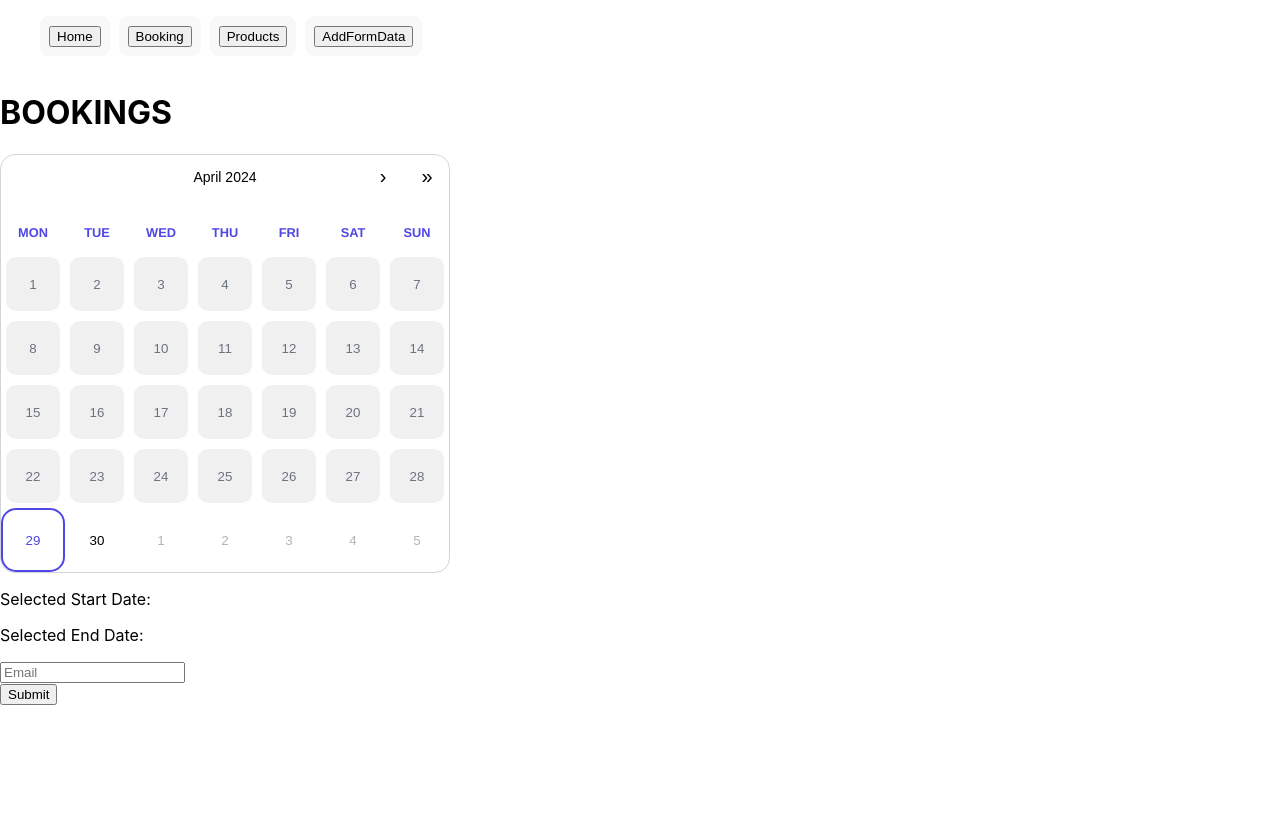
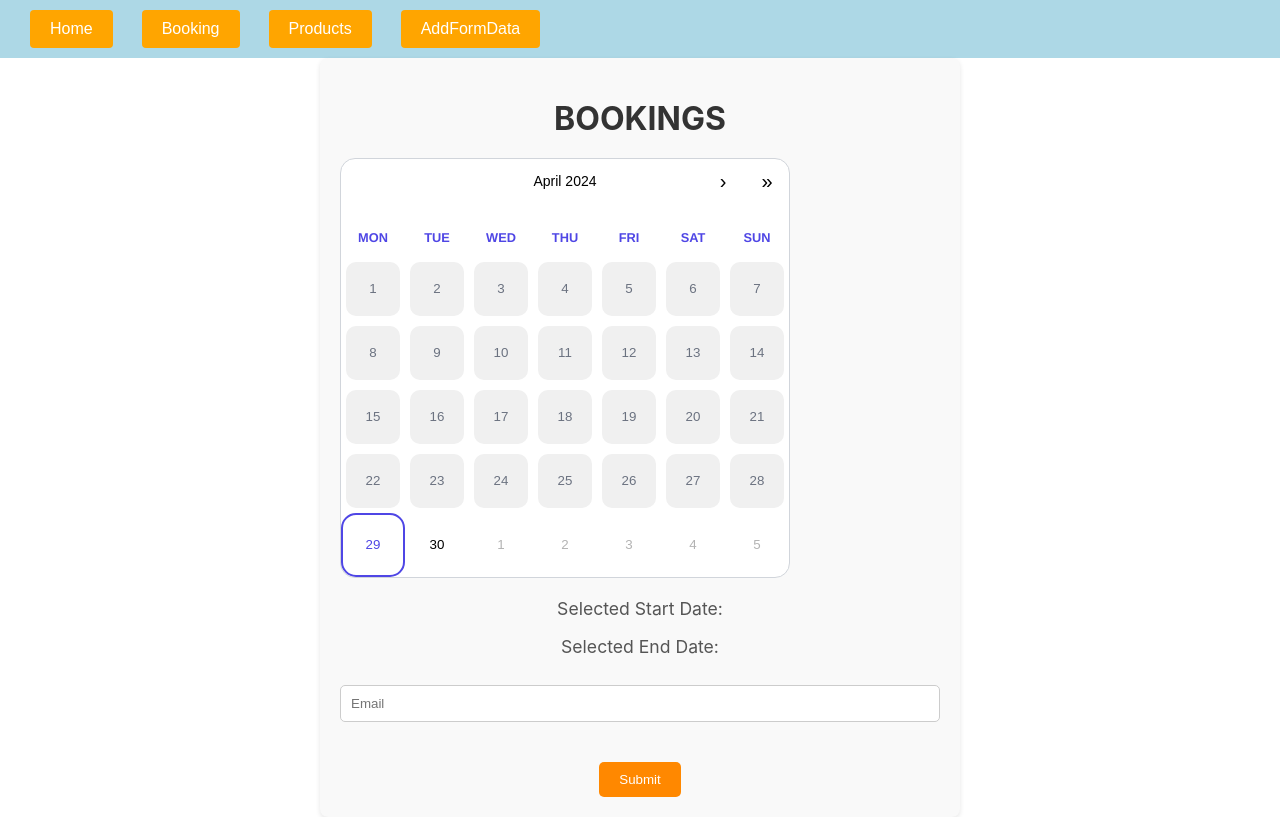
Before and after one commit to mikk369/booking, a React (Create React App) app: page /bookings in a window 1280 px wide. Built offline with nearby package versions, Linux system fonts and the light colour scheme.

Commit message:
added styles for pages

```diff
--- a/src/AddFormData.js
+++ b/src/AddFormData.js
@@ -28,39 +28,95 @@ function AddFormData() {
   };
 
   return (
-    <form onSubmit={handleSubmit}>
-      <div>
-        <label htmlFor="fromDate">From:</label>
+    <form onSubmit={handleSubmit} style={styles.form}>
+      <div style={styles.formGroup}>
+        <label htmlFor="fromDate" style={styles.label}>
+          From:
+        </label>
         <input
           type="date"
           id="fromDate"
           value={fromDate}
           onChange={handleFromDateChange}
           required
+          style={styles.input}
         />
       </div>
-      <div>
-        <label htmlFor="toDate">To:</label>
+      <div style={styles.formGroup}>
+        <label htmlFor="toDate" style={styles.label}>
+          To:
+        </label>
         <input
           type="date"
           id="toDate"
           value={toDate}
           onChange={handleToDateChange}
           required
+          style={styles.input}
         />
       </div>
-      <div>
-        <label htmlFor="name">Name:</label>
+      <div style={styles.formGroup}>
+        <label htmlFor="name" style={styles.label}>
+          Name:
+        </label>
         <input
           type="text"
           id="name"
           value={name}
           onChange={handleNameChange}
           required
+          style={styles.input}
         />
       </div>
-      <button type="submit">Submit</button>
+      <button type="submit" style={styles.button}>
+        Submit
+      </button>
     </form>
   );
 }
+
+const styles = {
+  form: {
+    display: 'flex',
+    flexDirection: 'column',
+    alignItems: 'center',
+    padding: '20px',
+    backgroundColor: '#f9f9f9',
+    borderRadius: '8px',
+    boxShadow: '0 2px 5px rgba(0, 0, 0, 0.1)',
+    maxWidth: '400px',
+    margin: '0 auto',
+  },
+  formGroup: {
+    display: 'flex',
+    flexDirection: 'column',
+    marginBottom: '15px',
+    width: '100%',
+  },
+  label: {
+    marginBottom: '5px',
+    fontSize: '1em',
+    color: '#333',
+  },
+  input: {
+    padding: '10px',
+    borderRadius: '5px',
+    border: '1px solid #ccc',
+    fontSize: '1em',
+    width: '100%',
+  },
+  button: {
+    backgroundColor: '#ff8800',
+    color: 'white',
+    padding: '10px 20px',
+    border: 'none',
+    borderRadius: '5px',
+    cursor: 'pointer',
+    fontSize: '1em',
+    transition: 'background-color 0.3s ease',
+  },
+  buttonHover: {
+    backgroundColor: '#ff5500',
+  },
+};
 export default AddFormData;
--- a/src/Bookings.js
+++ b/src/Bookings.js
@@ -39,13 +39,13 @@ const Bookings = () => {
       const startdate = startDate.toISOString().split('T')[0];
       const enddate = endDate.toISOString().split('T')[0];
 
-    const formData = {
-      startdate: startdate,
-      enddate: enddate,
-      email: document.getElementById('email').value,
-    };
+      const formData = {
+        startdate: startdate,
+        enddate: enddate,
+        email: document.getElementById('email').value,
+      };
 
-      const response = await axios.post(
+      await axios.post(
         'https://webcodes.ee/test/wp-json/bookings/v1/add-booking',
         formData
       );
@@ -56,8 +56,8 @@ const Bookings = () => {
   };
 
   return (
-    <div>
-      <h1>BOOKINGS</h1>
+    <div style={styles.container}>
+      <h1 style={styles.heading}>BOOKINGS</h1>
       <ReactCalendar
         minDate={new Date()}
         className="REACT-CALENDAR"
@@ -66,20 +66,82 @@ const Bookings = () => {
         value={[startDate, endDate]} // Highlight selected date range
       />
       {startDate && endDate && error && (
-        <div className="smaller-than">
-          <h3>Start date cannot be greater than end date</h3>
+        <div style={styles.errorContainer}>
+          <h3 style={styles.errorText}>
+            Start date cannot be greater than end date
+          </h3>
         </div>
       )}
       {!error && (
-        <div>
-          <p>Selected Start Date: {startDate && startDate.toDateString()}</p>
-          <p>Selected End Date: {endDate && endDate.toDateString()}</p>
-          <input id="email" placeholder="Email"></input>
+        <div style={styles.dateInfoContainer}>
+          <p style={styles.dateText}>
+            Selected Start Date: {startDate && startDate.toDateString()}
+          </p>
+          <p style={styles.dateText}>
+            Selected End Date: {endDate && endDate.toDateString()}
+          </p>
+          <input id="email" placeholder="Email" style={styles.input}></input>
         </div>
       )}
-      <button onClick={handleSubmit}>Submit</button>
+      <button onClick={handleSubmit} style={styles.button}>
+        Submit
+      </button>
     </div>
   );
 };
 
+const styles = {
+  container: {
+    textAlign: 'center',
+    padding: '20px',
+    backgroundColor: '#f9f9f9',
+    borderRadius: '8px',
+    boxShadow: '0 2px 5px rgba(0, 0, 0, 0.1)',
+    maxWidth: '600px',
+    margin: '0 auto',
+  },
+  heading: {
+    fontSize: '2em',
+    color: '#333',
+    marginBottom: '20px',
+  },
+  errorContainer: {
+    margin: '20px 0',
+    backgroundColor: '#ffdddd',
+    border: '1px solid #ff8888',
+    borderRadius: '5px',
+    padding: '10px',
+  },
+  errorText: {
+    color: '#ff5555',
+    fontWeight: 'bold',
+  },
+  dateInfoContainer: {
+    margin: '20px 0',
+  },
+  dateText: {
+    fontSize: '1.1em',
+    color: '#555',
+  },
+  input: {
+    padding: '10px',
+    borderRadius: '5px',
+    border: '1px solid #ccc',
+    marginTop: '10px',
+    width: 'calc(100% - 22px)',
+  },
+  button: {
+    backgroundColor: '#ff8800',
+    color: 'white',
+    padding: '10px 20px',
+    border: 'none',
+    borderRadius: '5px',
+    cursor: 'pointer',
+    marginTop: '20px',
+    transition: 'background-color 0.3s ease',
+  },
+  buttonHover: {
+    backgroundColor: '#ff5500',
+  },
+};
 export default Bookings;
--- a/src/GetPosts.js
+++ b/src/GetPosts.js
@@ -8,12 +8,16 @@ const PostList = () => {
   useEffect(() => {
     const fetchPostsAndComments = async () => {
       try {
-        const response = await axios.get('https://webcodes.ee/test/wp-json/wp/v2/posts');
+        const response = await axios.get(
+          'https://webcodes.ee/test/wp-json/wp/v2/posts'
+        );
         const postsData = response.data;
 
         // Fetch comments for each post concurrently
-        const commentsPromises = postsData.map(async post => {
-          const commentsResponse = await axios.get(`https://webcodes.ee/test/wp-json/wp/v2/comments?post=${post.id}`);
+        const commentsPromises = postsData.map(async (post) => {
+          const commentsResponse = await axios.get(
+            `https://webcodes.ee/test/wp-json/wp/v2/comments?post=${post.id}`
+          );
           return { ...post, comments: commentsResponse.data };
         });
 
@@ -32,29 +36,36 @@ const PostList = () => {
 
   if (loading) {
     return (
-      <div className='loading-container'>
-        <div className='loading'>Loading...</div>
+      <div className="loading-container">
+        <div className="loading">Loading...</div>
       </div>
-    )
+    );
   }
 
   return (
-    <div className='postPage'>
+    <div className="postPage">
       <h2>Recent Posts</h2>
-      <ul className='posts'>
-        {posts.map(post => (
-          <li className="posts" key={post.id}>
+      <ul className="posts">
+        {posts.map((post) => (
+          <li className="post" key={post.id}>
             <h3>{post.title.rendered}</h3>
             <div dangerouslySetInnerHTML={{ __html: post.content.rendered }} />
-            <p>Author: {post.author}</p>
-            <p>Date: {new Date(post.date).toLocaleDateString()}</p>
-            {post.comments.length > 0 && (
+            <p className="author">Author: {post.author}</p>
+            <p className="date">
+              Date: {new Date(post.date).toLocaleDateString()}
+            </p>
+            {post.comments && post.comments.length > 0 && (
               <div>
-                <h4>Comment:</h4>
+                <h4>Comments:</h4>
                 <ul>
-                  {post.comments.map(comment => (
+                  {post.comments.map((comment) => (
                     <li key={comment.id}>
-                      <strong>{comment.author_name}</strong>: {<div dangerouslySetInnerHTML={{ __html: comment.content.rendered }} />}
+                      <strong>{comment.author_name}</strong>:{' '}
+                      <div
+                        dangerouslySetInnerHTML={{
+                          __html: comment.content.rendered,
+                        }}
+                      />
                     </li>
                   ))}
                 </ul>
--- a/src/GetProducts.js
+++ b/src/GetProducts.js
@@ -51,8 +51,6 @@ const GetProducts = () => {
               dangerouslySetInnerHTML={{
                 __html: product.short_description,
               }}></span>
-
-            {/* Add more product details as needed */}
           </li>
         ))}
       </ul>
--- a/src/NavBar.js
+++ b/src/NavBar.js
@@ -3,26 +3,26 @@ import { Link } from 'react-router-dom';
 
 const NavBar = () => {
   return (
-    <nav>
+    <nav className="navbar">
       <ul className="navUl">
         <li>
           <Link to="/">
-            <button className="home">Home</button>
+            <button className="navButton home">Home</button>
           </Link>
         </li>
         <li>
           <Link to="/bookings">
-            <button className="booking">Booking</button>
+            <button className="navButton booking">Booking</button>
           </Link>
         </li>
         <li>
           <Link to="/getproducts">
-            <button className="getproducts">Products</button>
+            <button className="navButton getproducts">Products</button>
           </Link>
         </li>
         <li>
           <Link to="/addformdata">
-            <button className="addformdata">AddFormData</button>
+            <button className="navButton addformdata">AddFormData</button>
           </Link>
         </li>
       </ul>
--- a/src/index.css
+++ b/src/index.css
@@ -28,17 +28,58 @@ code {
 .loading {
   font-size: 24px;
 }
-
-.postPage {
-  padding: 1rem;
-}
-
+/* NAV  */
 nav {
   display: flex;
 }
 
 .navUl {
   gap: 9px;
+}
+.navbar {
+  background-color: lightblue;
+  padding: 10px 20px;
+}
+
+.navUl {
+  list-style: none;
+  display: flex;
+  justify-content: space-around;
+  margin: 0;
+  padding: 0;
+}
+
+.navUl li {
+  margin: 0 10px;
+  padding: 0;
+}
+
+.navButton {
+  background-color: orange;
+  color: white;
+  border: none;
+  padding: 10px 20px;
+  border-radius: 4px;
+  font-size: 16px;
+  cursor: pointer;
+  transition: background-color 0.3s ease;
+}
+
+.navButton:hover {
+  background-color: darkorange;
+}
+
+button.navButton {
+  outline: none;
+}
+
+.navUl li a {
+  text-decoration: none;
+}
+
+/* POST PAGE  */
+.postPage {
+  padding: 1rem;
 }
 
 ul {
@@ -52,22 +93,132 @@ ul {
   gap: 9px;
 }
 
+.postPage {
+  padding: 20px;
+  background: #f9f9f9;
+}
+
+.postPage h2 {
+  text-align: center;
+  margin-bottom: 20px;
+  color: #333;
+}
+
+.posts {
+  display: flex;
+  flex-direction: column;
+  gap: 20px;
+  list-style: none;
+  padding: 0;
+  margin: 0;
+}
+
+.post {
+  background: white;
+  border: 1px solid #ddd;
+  border-radius: 8px;
+  box-shadow: 0 2px 5px rgba(0, 0, 0, 0.1);
+  padding: 20px;
+  transition: transform 0.3s ease, box-shadow 0.3s ease;
+}
+
+.post h3 {
+  margin: 0 0 10px;
+  font-size: 1.5em;
+  color: #333;
+}
+
+.post div {
+  margin-bottom: 10px;
+  color: #555;
+}
+
+.post p {
+  margin: 5px 0;
+  color: #777;
+}
+
+.post .author,
+.post .date {
+  font-size: 0.9em;
+  color: #999;
+}
+
+.post h4 {
+  margin-top: 20px;
+  color: #333;
+}
+
+.post ul {
+  list-style: none;
+  padding: 0;
+}
+
+.post ul li {
+  margin-bottom: 10px;
+}
+
+.post ul li strong {
+  color: #333;
+}
+
+.post:hover {
+  transform: translateY(-5px);
+  box-shadow: 0 5px 15px rgba(0, 0, 0, 0.2);
+}
+/* PRODUCT  */
+.productPage {
+  padding: 20px;
+}
+
 .products {
-  gap: 1rem;
+  display: flex;
+  flex-wrap: wrap;
+  gap: 20px;
+  list-style: none;
+  padding: 0;
+  margin: 0;
+}
+
+.product {
+  background: white;
+  border: 1px solid #ddd;
+  border-radius: 8px;
+  overflow: hidden;
+  box-shadow: 0 2px 5px rgba(0, 0, 0, 0.1);
+  transition: transform 0.3s ease, box-shadow 0.3s ease;
+  flex: 1 1 calc(33.333% - 20px);
+  max-width: calc(33.333% - 20px);
+  display: flex;
+  flex-direction: column;
 }
 
 .product img {
-  width: 248px;
+  width: 100%;
+  height: auto;
+  object-fit: cover;
 }
 
-.regularPrice {
-  text-decoration: line-through;
+.product h3 {
+  margin: 16px;
+  font-size: 1.25em;
+  color: #333;
 }
 
-li {
-  background-color: #f8f8f8;
-  padding: 9px;
-  border-radius: 9px;
+.product p {
+  margin: 0 16px 16px;
+  color: #666;
+  flex-grow: 1;
+}
+
+.product span {
+  margin: 0 16px 16px;
+  color: #999;
+}
+
+.product:hover {
+  transform: translateY(-5px);
+  box-shadow: 0 5px 15px rgba(0, 0, 0, 0.2);
 }
 
 /* //CALENDAR\\ */
```
